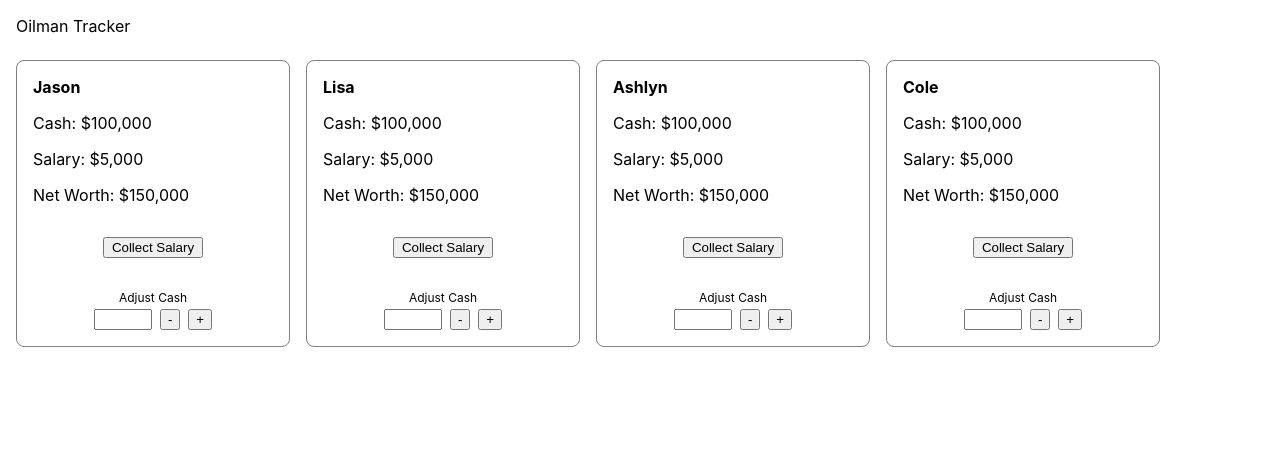
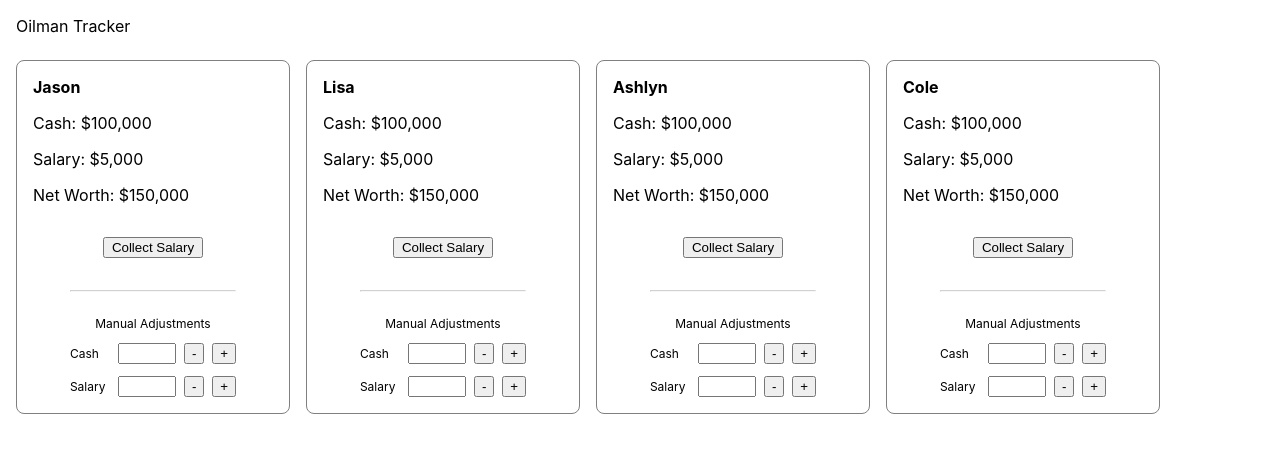
Before and after one commit to jsaelhof/oilman-tracker, a React (Create React App) app: page / in a window 1280 px wide. Shown: the top 452 px of the page. Built offline with nearby package versions, Linux system fonts and the light colour scheme.

Commit message:
add manual salary adjustment, add new land auction after salary collection

```diff
--- a/src/components/AdjustCash.jsx
+++ /dev/null
@@ -1,53 +0,0 @@
-import { useState } from "react";
-import { AdjustmentInput, Controls, Label } from "./AdjustCash.styles";
-
-const AdjustCash = ({ onChange }) => {
-  const [adjustmentInput, setAdjustmentInput] = useState("");
-
-  const adjust = (multiplier = 1) => {
-    const val = parseInt(adjustmentInput) * multiplier;
-    if (!isNaN(val)) {
-      onChange(val);
-      setAdjustmentInput("");
-    }
-  };
-
-  return (
-    <>
-      <Label>Adjust Cash</Label>
-      <Controls>
-        <AdjustmentInput
-          type="text"
-          value={adjustmentInput}
-          maxLength={6}
-          onChange={(e) => {
-            setAdjustmentInput(e.target.value);
-          }}
-          onKeyDown={(e) => {
-            if (
-              ![8, 48, 49, 50, 51, 52, 53, 54, 55, 56, 57].includes(e.keyCode)
-            ) {
-              e.preventDefault();
-            }
-          }}
-        />
-        <input
-          type="button"
-          value="-"
-          onClick={() => {
-            adjust(-1);
-          }}
-        />
-        <input
-          type="button"
-          value="+"
-          onClick={() => {
-            adjust();
-          }}
-        />
-      </Controls>
-    </>
-  );
-};
-
-export default AdjustCash;
--- /dev/null
+++ b/src/components/DrawNewLand.jsx
@@ -0,0 +1,40 @@
+import { useState } from "react";
+import Button from "./Button";
+import { AuctionInput } from "./DrawNewLand.styles";
+
+const DrawNewLand = ({ onClick }) => {
+  const [auctionAmount, setAuctionInput] = useState();
+
+  return (
+    <div>
+      <AuctionInput
+        type="text"
+        value={auctionAmount}
+        maxLength={6}
+        onChange={(e) => {
+          setAuctionInput(e.target.value);
+        }}
+        onKeyDown={(e) => {
+          if (
+            ![8, 48, 49, 50, 51, 52, 53, 54, 55, 56, 57].includes(e.keyCode)
+          ) {
+            e.preventDefault();
+          }
+        }}
+      />
+      <Button
+        onClick={() => {
+          const val = parseInt(auctionAmount);
+          if (!isNaN(val)) {
+            onClick(val);
+            setAuctionInput("");
+          }
+        }}
+      >
+        Draw New Land
+      </Button>
+    </div>
+  );
+};
+
+export default DrawNewLand;
--- /dev/null
+++ b/src/components/DrawNewLand.styles.jsx
@@ -0,0 +1,6 @@
+import styled from "styled-components";
+
+export const AuctionInput = styled.input`
+  margin-top: 24px;
+  width: 50px;
+`;
--- /dev/null
+++ b/src/components/ManualAdjustment.jsx
@@ -0,0 +1,51 @@
+import { useState } from "react";
+import { AdjustmentInput, Controls, Label } from "./ManualAdjustment.styles";
+
+const ManualAdjustment = ({ label, onChange }) => {
+  const [adjustmentInput, setAdjustmentInput] = useState("");
+
+  const adjust = (multiplier = 1) => {
+    const val = parseInt(adjustmentInput) * multiplier;
+    if (!isNaN(val)) {
+      onChange(val);
+      setAdjustmentInput("");
+    }
+  };
+
+  return (
+    <Controls>
+      <Label>{label}</Label>
+      <AdjustmentInput
+        type="text"
+        value={adjustmentInput}
+        maxLength={6}
+        onChange={(e) => {
+          setAdjustmentInput(e.target.value);
+        }}
+        onKeyDown={(e) => {
+          if (
+            ![8, 48, 49, 50, 51, 52, 53, 54, 55, 56, 57].includes(e.keyCode)
+          ) {
+            e.preventDefault();
+          }
+        }}
+      />
+      <input
+        type="button"
+        value="-"
+        onClick={() => {
+          adjust(-1);
+        }}
+      />
+      <input
+        type="button"
+        value="+"
+        onClick={() => {
+          adjust();
+        }}
+      />
+    </Controls>
+  );
+};
+
+export default ManualAdjustment;
--- a/src/components/AdjustCash.styles.jsx
+++ b/src/components/ManualAdjustment.styles.jsx
@@ -2,12 +2,14 @@ import styled from "styled-components";
 
 export const Label = styled.div`
   font-size: 12px;
-  margin: 24px 0 4px;
+  width: 40px;
 `;
 
 export const Controls = styled.div`
   display: flex;
   gap: 8px;
+  margin-top: 12px;
+  align-items: center;
 `;
 
 export const AdjustmentInput = styled.input`
--- /dev/null
+++ b/src/components/ManualAdjustments.jsx
@@ -0,0 +1,14 @@
+import React from "react";
+import ManualAdjustment from "./ManualAdjustment";
+import { Divider, Label } from "./ManualAdjustments.styles";
+
+const ManualAdjustments = ({ onAdjustCash, onAdjustSalary }) => (
+  <div>
+    <Divider />
+    <Label>Manual Adjustments</Label>
+    <ManualAdjustment label="Cash" onChange={onAdjustCash} />
+    <ManualAdjustment label="Salary" onChange={onAdjustSalary} />
+  </div>
+);
+
+export default ManualAdjustments;
--- /dev/null
+++ b/src/components/ManualAdjustments.styles.jsx
@@ -0,0 +1,12 @@
+import styled from "styled-components";
+
+export const Label = styled("div")`
+  text-align: center;
+  font-size: 0.75rem;
+  margin-top: 24px;
+`;
+
+export const Divider = styled("hr")`
+  margin-top: 24px;
+  opacity: 0.45;
+`;
--- a/src/components/Tracker.jsx
+++ b/src/components/Tracker.jsx
@@ -12,10 +12,11 @@ import {
   salaryAdjustments,
 } from "../constants/game";
 import { format } from "../utils/format";
-import AdjustCash from "./AdjustCash";
+import ManualAdjustment from "./ManualAdjustment";
 import BackButton from "./BackButton";
 import Button from "./Button";
 import CashButton from "./CashButton";
+import DrawNewLand from "./DrawNewLand";
 import {
   PlayerStats,
   Player,
@@ -24,6 +25,7 @@ import {
   ColumnLayout,
   ActionsLayout,
 } from "./Tracker.styles";
+import ManualAdjustments from "./ManualAdjustments";
 
 export const Tracker = ({ name }) => {
   const [gamePhase, setGamePhase] = useState(phase.COLLECT_SALARY);
@@ -64,7 +66,10 @@ export const Tracker = ({ name }) => {
             Collect Salary
           </Button>
 
-          <AdjustCash onChange={(adjustment) => setCash(cash + adjustment)} />
+          <ManualAdjustments
+            onAdjustCash={(adjustment) => setCash(cash + adjustment)}
+            onAdjustSalary={(adjustment) => setSalary(salary + adjustment)}
+          />
         </ActionsLayout>
       )}
 
@@ -85,6 +90,14 @@ export const Tracker = ({ name }) => {
               )}
             </ColumnLayout>
           </TwoColumnLayout>
+
+          <DrawNewLand
+            onClick={(auctionAmount) => {
+              // TODO: Amount of auction should be guarded to prevent going negative.
+              setCash(cash - auctionAmount);
+              setGamePhase(phase.COLLECT_SALARY);
+            }}
+          />
 
           <BackButton
             onClick={() => {
```
